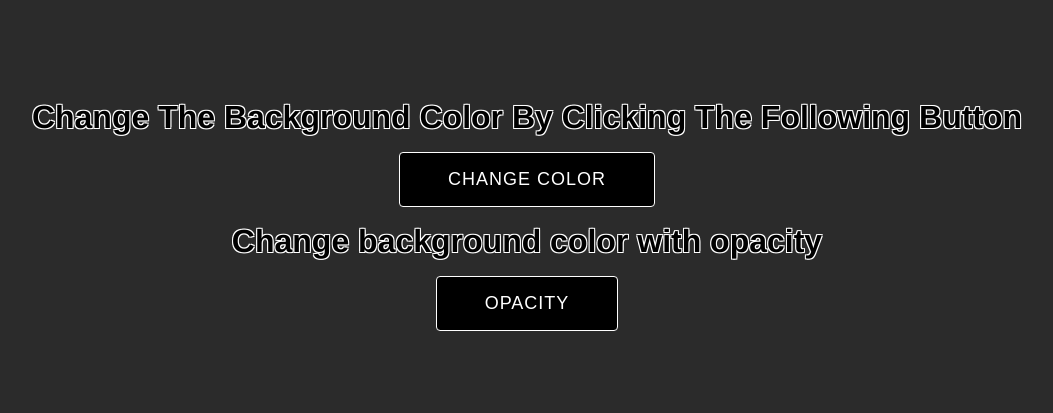
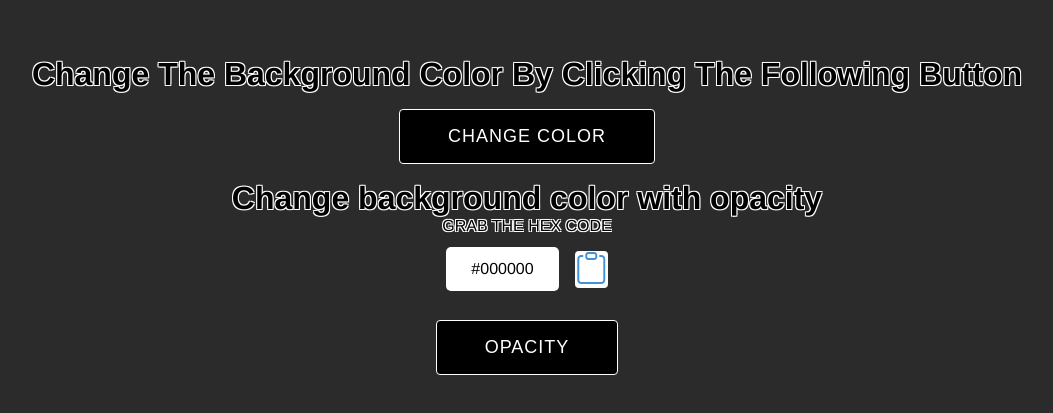
Before and after one commit to Ashikur540/DOM--Random-Background-Changer-, a plain HTML site: page index.html in a window 1280 px wide. Shown: the part 177-590 px from the top of the page, without its empty margins (113-1166 px from the left). Drawn offline with nearby package versions, Linux system fonts and the light colour scheme.

Commit message:
hes code added and copy function added

```diff
--- a/app.js
+++ b/app.js
@@ -6,17 +6,28 @@ function main() {
     const Bg = document.getElementById('root');
     const cta = document.getElementById('change-btn');
     const alpha = document.getElementById('opacity-btn');
-
+    const hexcode = document.getElementById('output');
+    const btnCopy = document.getElementById('copy-btn');
     // bg changer
     cta.addEventListener('click', function () {
         const bgColor = rgbColorGenerator();
         Bg.style.backgroundColor = bgColor;
+        hexcode.textContent = bgColor;
     });
+
+
+
     // .opacity
     alpha.addEventListener("click", function () {
         var opvalue = Math.random();
         Bg.style.opacity = opvalue;
-    })
+    });
+
+     btnCopy.addEventListener("click", function () {
+        navigator.clipboard.writeText(hexcode.textContent);
+        alert("copied successfully👌👌");
+    });
+
 }
 
 
@@ -24,5 +35,6 @@ function rgbColorGenerator() {
     var red = Math.floor(Math.random() * 255);
     var green = Math.floor(Math.random() * 255);
     var blue = Math.floor(Math.random() * 255);
-    return `rgb(${red}, ${green}, ${blue})`;
+    // return `rgb(${red.toString(16)}, ${green.toString(16)}, ${blue.toString(16)})`;
+    return `#${red.toString(16)}${green.toString(16)}${blue.toString(16)}`;
 }
--- a/index.html
+++ b/index.html
@@ -7,7 +7,7 @@
     <meta name="viewport" content="width=device-width, initial-scale=1.0" />
     <title>Change The Background Color</title>
     <link rel="stylesheet" href="style.css" />
-
+    <link rel="stylesheet" href="https://cdn.jsdelivr.net/npm/bootstrap-icons@1.9.1/font/bootstrap-icons.css">
 </head>
 
 <body>
@@ -17,7 +17,11 @@
 
         <button id="change-btn">Change Color</button>
         <h1> Change background color with opacity</h1>
-
+        <p>GRAB THE HEX CODE</p>
+        <div class="hexcode-area">
+            <label for="output" id="output">#000000</label>
+            <button href="" id="copy-btn"><i class="bi bi-clipboard"></i></button>
+        </div>
         <button id="opacity-btn">opacity</button>
     </div>
     <script src="./app.js" defer></script>
--- a/style.css
+++ b/style.css
@@ -5,16 +5,45 @@
   padding: 0;
   box-sizing: border-box;
 }
-
+#copy-btn{
+  background: #fff;
+  padding: 0%;
+  margin-left: 1rem;
+  border: none;
+}
 body {
   font-family: "Franklin Gothic Medium", "Arial Narrow", Arial, sans-serif;
   font-size: 16px;
   background-color: rgb(43, 43, 43);
   width: 100vw;
   height: 100vh;
+  text-shadow: -1px -1px 0 #fff, 1px -1px 0 #fff, -1px 1px 0 #fff,
+    1px 1px 0 #fff;
+  text-align: center;
   /* opacity: .1; */
 }
+/* hexcode  */
+.hexcode-area {
+  display: flex;
+  justify-content: center;
+  align-items: center;
+}
+.hexcode-area a {
+ text-align: center;
+ margin-left: 1rem;
+}
+label {
+  display: block;
+  /* margin-top: 0.8rem; */
+  padding: 0.8rem 1.6rem;
+  background-color: #fff;
+  border-radius: 5px;
+}
 
+.bi {
+  font-size: 2rem;
+  color: rgb(67, 146, 216);
+}
 .container {
   width: 100%;
   height: 100%;
```
